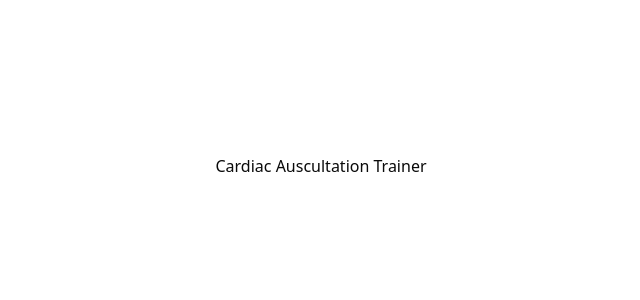
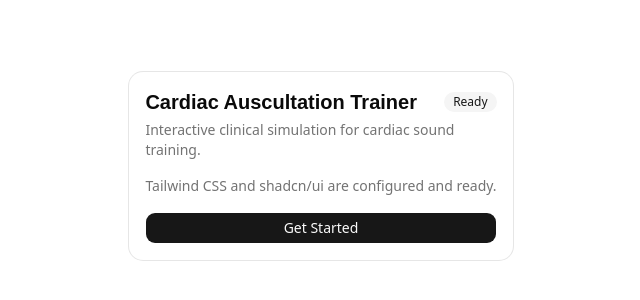
Before and after one commit to kevin-rav/cardiac-auscultation-trainer, a React (Vite) app: page / in a window 1280 px wide. Shown: the part 234-534 px from the top of the page, without its empty margins (319-959 px from the left). Built offline with nearby package versions, Linux system fonts and the light colour scheme.

Commit message:
feat(app): demonstrate shadcn components in app layout

```diff
--- a/src/App.tsx
+++ b/src/App.tsx
@@ -1,3 +1,29 @@
+import { Badge } from '@/components/ui/badge';
+import { Button } from '@/components/ui/button';
+import { Card, CardContent, CardDescription, CardHeader, CardTitle } from '@/components/ui/card';
+
 export function App() {
-  return <h1>Cardiac Auscultation Trainer</h1>;
+  return (
+    <main className="flex min-h-screen flex-col items-center justify-center p-6">
+      <Card className="w-full max-w-md">
+        <CardHeader>
+          <div className="flex items-center justify-between">
+            <CardTitle>
+              <h1 className="text-xl font-bold">Cardiac Auscultation Trainer</h1>
+            </CardTitle>
+            <Badge variant="secondary">Ready</Badge>
+          </div>
+          <CardDescription>
+            Interactive clinical simulation for cardiac sound training.
+          </CardDescription>
+        </CardHeader>
+        <CardContent className="flex flex-col gap-4">
+          <p className="text-sm text-muted-foreground">
+            Tailwind CSS and shadcn/ui are configured and ready.
+          </p>
+          <Button variant="default">Get Started</Button>
+        </CardContent>
+      </Card>
+    </main>
+  );
 }
```
